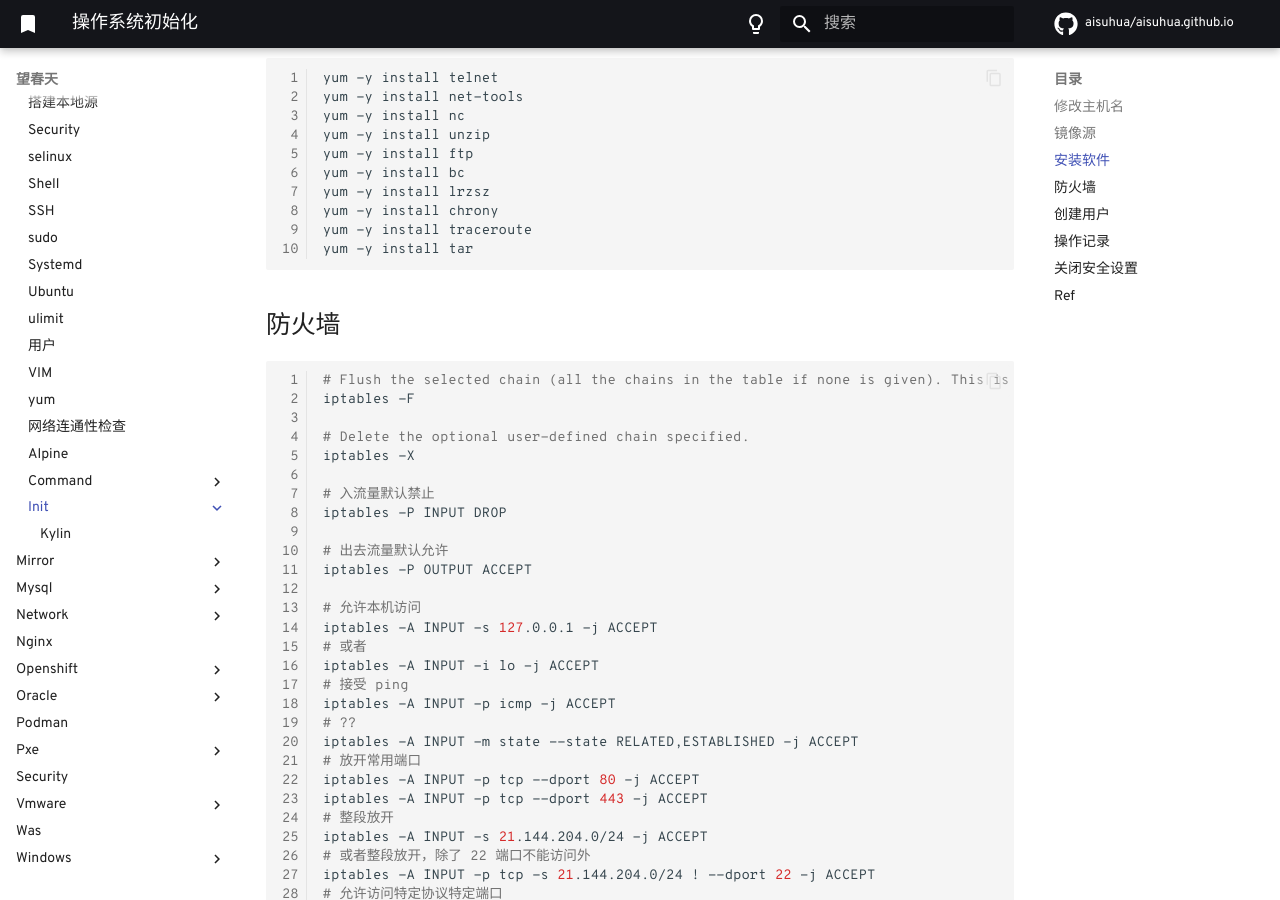
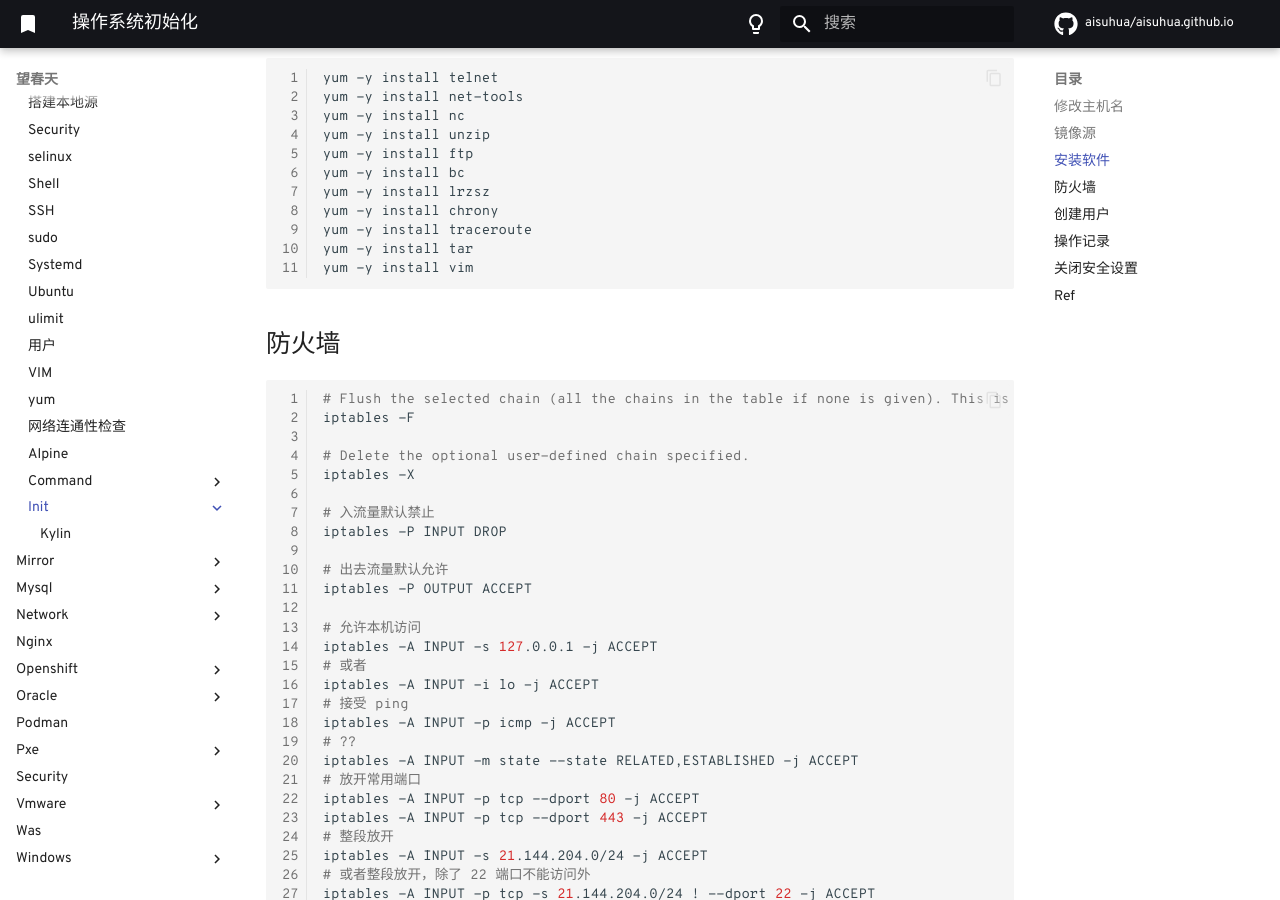
Before and after one commit to aisuhua/aisuhua.github.io, an MkDocs documentation site: the page built from docs/linux/init/README.md, in a window 1280 px wide and 900 px high, scrolled down 815 px. Built offline with MkDocs 1.6.1 and Material for MkDocs 9.7.7, drawn with Linux system fonts in a browser that asks for light colours; comment, search, counter and statistics services are not loaded.

Commit message:
chrony.md

````diff
--- a/docs/linux/init/README.md
+++ b/docs/linux/init/README.md
@@ -45,6 +45,7 @@ yum -y install lrzsz
 yum -y install chrony
 yum -y install traceroute
 yum -y install tar
+yum -y install vim
 ```
 
 ## 防火墙
````
